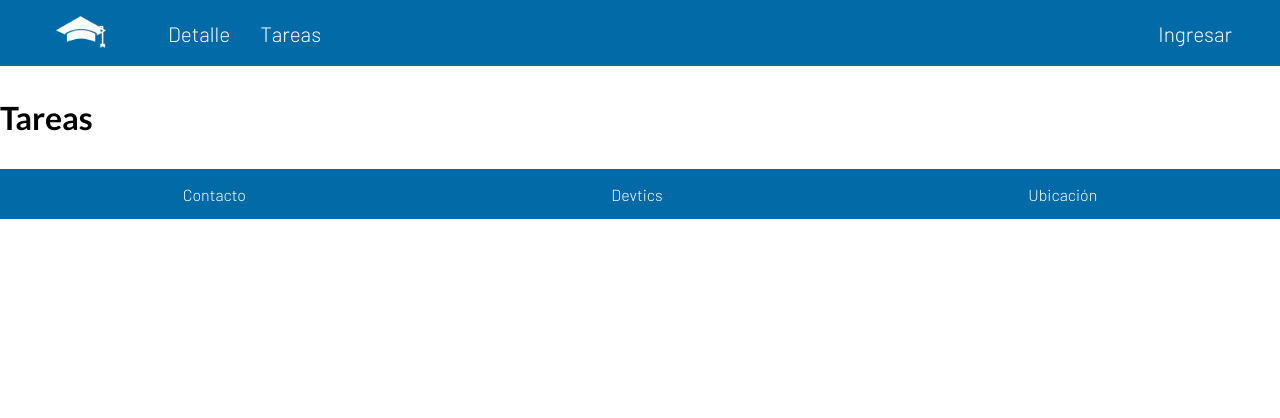
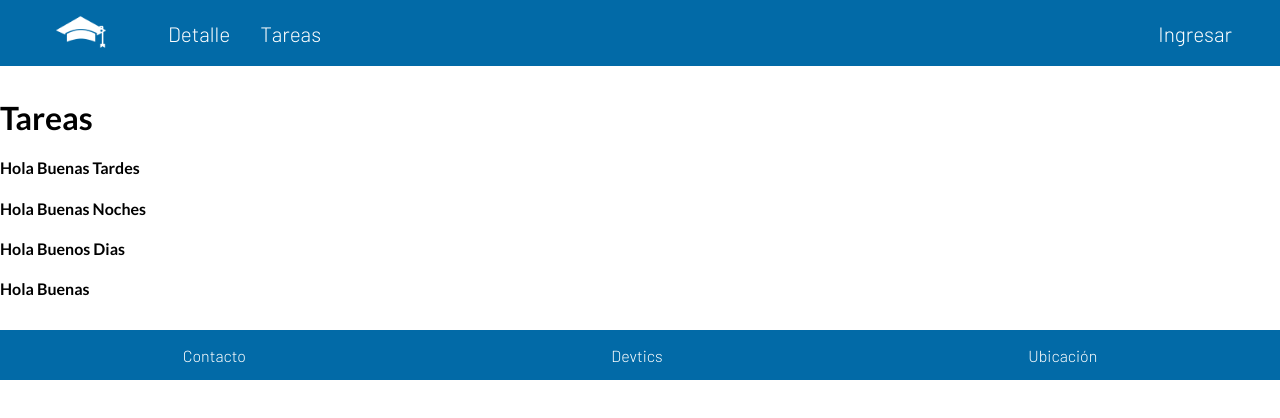
Before and after one commit to arielAayala/TaskManager, a Next.js app: page /tareas in a window 1280 px wide. Shown: the top 418 px of the page. Built offline with nearby package versions, Linux system fonts and the light colour scheme.

Commit message:
agregue cositas

```diff
--- a/src/app/tareas/page.tsx
+++ b/src/app/tareas/page.tsx
@@ -1,16 +1,19 @@
 "use client";
 import { useRouter } from "next/navigation";
 import React from "react";
-
+import {lstencargo} from "../../utils/encargo.ts"
+import Encargo from "../../components/encargo/encargo"
 function Tareas() {
-	const router = useRouter();
-	const logeado = true;
-
-	if (!logeado) {
-		router.push("/login");
-	}
-
-	return  <h1> Tareas </h1>;
+	return(
+		<div>
+			<h1>Tareas</h1>
+			<div>
+				{lstencargo.map(i=>{
+					return <Encargo key={i.idEncargo} descripcionEncargo={i.descripcionEncargo}></Encargo>
+				})}
+			</div>
+		</div>
+	)
 }
 
 export default Tareas;
--- a/src/components/encargo/encargo.tsx
+++ b/src/components/encargo/encargo.tsx
@@ -1,10 +1,10 @@
 import React from "react";
 import { Encargo } from "./encargo.models";
 
-function Encargo({props}:{props:Encargo}) {
+function Encargo(props:Encargo) {
 	return (
         <div>
-            <h1 className="style.encargo"> type </h1>
+            <h4 className="style.encargo"> {props.descripcionEncargo} </h4>
         </div>
     )
 }
--- a/src/components/loginForm/loginForm.tsx
+++ b/src/components/loginForm/loginForm.tsx
@@ -29,7 +29,7 @@ function LoginForm() {
 				className={style.loginForm}
 				onSubmit={handleSubmit}
 			>
-				<h4 className={style.loginTitle}>Iniciar Sesión en DevTic's</h4>
+				<h4 className={style.loginTitle}>Iniciar Sesión en DevTics</h4>
 				<input
 					className={style.loginInput}
 					type="text"
--- a/src/components/navbar/navbar.module.css
+++ b/src/components/navbar/navbar.module.css
@@ -29,6 +29,6 @@
 .logo :hover {
 	padding: 0;
 	margin: 0;
-	transform: scale(1.15);
+	transform: scale(1.25);
 	transition: 0.5s;
 }
--- a/src/utils/encargo.ts
+++ b/src/utils/encargo.ts
@@ -1,4 +1,4 @@
-let encargo = [{
+let lstencargo = [{
     "idEncargo":1,
     "idUsuarioCreador":1,
     "idIntitucion":1,
@@ -39,3 +39,4 @@ let encargo = [{
     "descripcionEncargo":"Hola Buenas",
     "fechaCreacionEncargo":Date,
 },]
+export {lstencargo}
--- a/src/utils/notas.ts
+++ b/src/utils/notas.ts
@@ -20,3 +20,4 @@ let Notas = [{
     "fechaCreacionNota":Date,
     "comentarioNota":"Esto es una nota:2"
 },]
+export default Notas
```
